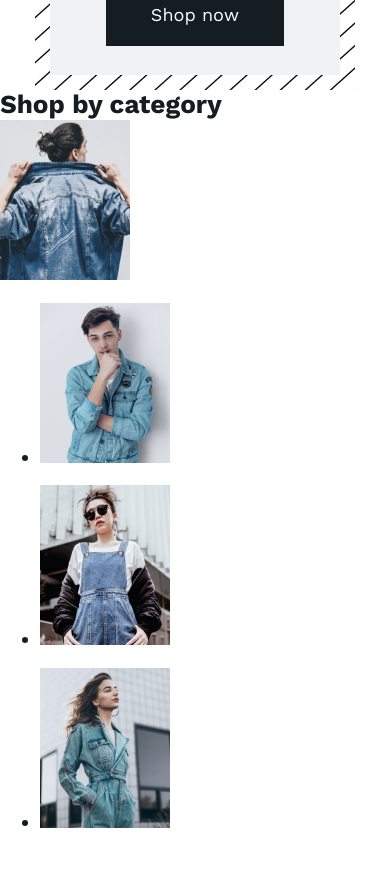
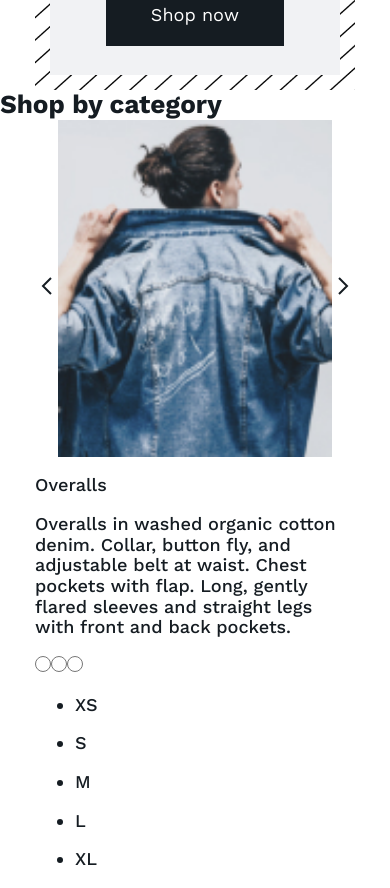
Before and after one commit to hellonasd/denim-app, a React (Create React App) app: page / in a window 390 px wide. Shown: the part 1120-2008 px from the top of the page. Before the commit the page ends 1971 px from the top, so only its background shows below. Built offline with nearby package versions, Linux system fonts and the light colour scheme.

Commit message:
detail mobile v 0

```diff
--- a/src/App.js
+++ b/src/App.js
@@ -1,13 +1,12 @@
-import './App.css';
-import { Bestsellers } from './components/Bestsellers/Bestsellers.jsx';
-import { Promo } from './components/promo/Promo.jsx';
-import { Categories } from './components/Categories/Categories.jsx';
+import "./App.css";
+import { Bestsellers } from "./components/Bestsellers/Bestsellers.jsx";
+import { Promo } from "./components/promo/Promo.jsx";
+import { Categories } from "./components/Categories/Categories.jsx";
 // import { Catalog } from './components/Catalog/Catalog';
-import { Link, BrowserRouter as Router, Route } from 'react-router-dom';
-import { Products } from './components/Products/Products';
-import { ProductDetail } from './components/product-detail/ProductDetail';
+import { Link, BrowserRouter as Router, Route } from "react-router-dom";
 
-
+import { ProductDetail } from "./components/product-detail/ProductDetail";
+import { Gallery } from "./components/Gallery/Gallery";
 
 function App() {
   return (
@@ -19,7 +18,7 @@ function App() {
         {
           // <Catalog /> - для данной страницы необходимо делать роутинг
         }
-      <ProductDetail />
+        <Gallery />
       </Router>
     </div>
   );
--- /dev/null
+++ b/src/components/Color/Color.jsx
@@ -0,0 +1,14 @@
+import React from 'react';
+
+import '../Color/color.css';
+
+export const Color = ({color}) => {
+  console.log(color)
+  return (
+    <React.Fragment>
+      {color.map(it => {
+        return <input key={Math.random() * 10} className="input--color" type="radio" name="color" style={{background : it}}/>
+      })}
+    </React.Fragment>
+  )
+}
--- /dev/null
+++ b/src/components/Color/color.css
@@ -0,0 +1,5 @@
+.input--color {
+  border: none;
+  width: 16px;
+  height: 16px;
+}
--- a/src/components/Gallery/Gallery.jsx
+++ b/src/components/Gallery/Gallery.jsx
@@ -1,43 +1,87 @@
-import React, { useState } from 'react';
-import { act } from 'react-dom/test-utils';
-import {mockData} from '../../mock-data/mock-data.js';
+import React, { useState } from "react";
+import { act } from "react-dom/test-utils";
+import { ProductDetail } from "../product-detail/ProductDetail.jsx";
 
+import { mockData } from "../../mock-data/mock-data.js";
+
+import "../Gallery/gallery.css";
 
 let index = 2;
 export const Gallery = () => {
   const [active, setActive] = useState(mockData[index].mobileUrl);
   const [items, setItems] = useState(
-    mockData.filter(it => it.mobileUrl !== active)
+    mockData.filter((it) => it.mobileUrl !== active)
   );
-  console.log(items)
+
+  const onLeft = () => {
+
+
+    setActive(mockData[index - 1].mobileUrl);
+    console.log("index", index);
+    console.log("leng", mockData.length - 1);
+
+    index -= 1;
+    if (index <= 0) {
+      setActive(mockData[mockData.length - 1].mobileUrl);
+      index = mockData.length - 1;
+    }
+
+    setItems(
+      mockData.filter((it) => it.mobileUrl !== mockData[index].mobileUrl)
+    );
+  };
+
+  const onRight = () => {
+    // setActive(mockData[index + 1].mobileUrl);
+    setActive(mockData[index + 1].mobileUrl);
+
+    index += 1;
+    if (index > mockData.length - 1) {
+      index = 0;
+      setActive(mockData[0].mobileUrl);
+    }
+
+    setItems(
+      mockData.filter((it) => it.mobileUrl !== mockData[index].mobileUrl)
+    );
+  };
+  const selectedItem = () => {};
 
   return (
     <div className="gallery__main">
       <div className="gallery__wrapper">
-
         <div className="gallery__btn">
-            <button  className="btn">
-             <img className='gallery__btn--left' />
+          <button onClick={onLeft} className="gallery__btn--left">
+            <img
+              src="../../img/arrow-left.svg"
+              className="gallery__btn--left"
+            />
           </button>
-            <img src={active} alt="" className="gallery__img--active"/>
-            <button className="btn">
-             <img className='gallery__btn--right' />
+          <img src={active} alt="" className="gallery__img--active" />
+          <button onClick={onRight} className="gallery__btn--right">
+            <img
+              src="../../img/arrow-right.svg"
+              className="gallery__btn--right"
+            />
           </button>
         </div>
         <div className="gallery__items">
-            {items.map((it, i)=> {
-              return(
-                <ul className='gallery__items--list'>
-                  <li className='gallery__items--item'>
-                    <img src={it.mobileUrl} alt=""/>
+          {items.map((it, i) => {
+            return (
+              <ul key={Math.random() * 10} className="gallery__items--list">
+                <li key={Math.random() * 10} className="gallery__items--item">
+                  <img hidden={true} src={it.mobileUrl} alt="" />
                 </li>
               </ul>
-              )
+            );
           })}
         </div>
-
       </div>
-
+      <ProductDetail
+      price={mockData[index].price}
+      color={mockData[0].color}
+      size={mockData[0].size}
+    />
     </div>
-  )
-}
+  );
+};
--- a/src/components/Gallery/gallery.css
+++ b/src/components/Gallery/gallery.css
@@ -0,0 +1,30 @@
+.gallery__main{
+  width: 320px;
+  margin: 0 auto;
+}
+
+.visibli-hidden{
+  visibility: hidden;
+}
+.gallery__items--item{
+  list-style: none;
+}
+
+.gallery__btn{
+  display: flex;
+
+}
+
+.gallery__btn--left {
+  background: none;
+  border: none;
+}
+
+.gallery__btn--right{
+  background: none;
+  border: none;
+}
+
+.gallery__img--active{
+  width: 274px;
+}
--- a/src/components/product-detail/ProductDetail.jsx
+++ b/src/components/product-detail/ProductDetail.jsx
@@ -1,11 +1,38 @@
-import React from 'react';
+import React from "react";
+import { Color } from "../Color/Color.jsx";
 
-import { Gallery } from '../Gallery/Gallery.jsx';
+import { Gallery } from "../Gallery/Gallery.jsx";
 
+export const ProductDetail = ({ price, color, size }) => {
 
-export const ProductDetail = () => {
+  console.log(color)
+  console.log(price)
   return (
-    <Gallery />
+    <div className="detail__main">
 
-  )
-}
+      <div className="detail__wrapper">
+        <div className="detail__description">
+          <p className="detail__description--title">Overalls</p>
+          <p className="detail__description--subtitle">
+            Overalls in washed organic cotton denim. Collar, button fly, and
+            adjustable belt at waist. Chest pockets with flap. Long, gently
+            flared sleeves and straight legs with front and back pockets.
+          </p>
+        </div>
+        <Color color={color}/>
+        <div className='detail__size'>
+          {size.map(it => {
+            return (
+              <ul key={Math.random() * 10} className='detail__size--list'>
+                <li key={Math.random() * 10} className='detail__size--name'>
+                  {it}
+                </li>
+              </ul>
+            )
+          })}
+
+        </div>
+      </div>
+    </div>
+  );
+};
```
Also changed, not shown: public/img/arrow-left.svg (added), public/img/arrow-right.svg (added). Lines whose indentation alone changed are shown as unchanged.
